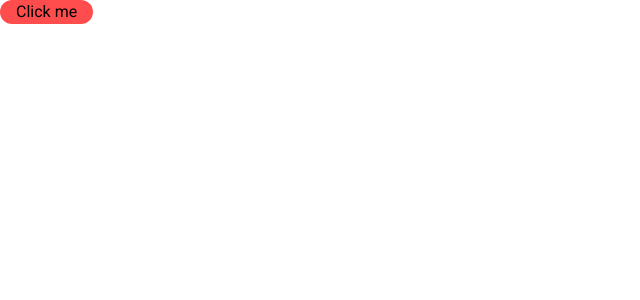
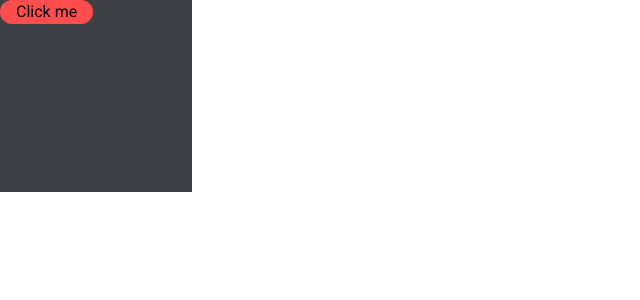
Before and after one commit to LM-Lucas-e-Marcelo/coinkeeper-frontend, a Next.js app: page / in a window 1280 px wide. Shown: the top 300 px of the page, without its empty margins (0-640 px from the left). Built offline with nearby package versions, Linux system fonts and the light colour scheme.

Commit message:
add slots

```diff
--- a/src/app/page.tsx
+++ b/src/app/page.tsx
@@ -1,5 +1,9 @@
 import { Button } from '@/components/button'
 
 export default function Home() {
-  return <Button color="secondary">Click me</Button>
+  return (
+    <Button color="secondary" boxColor="secondary">
+      Click me
+    </Button>
+  )
 }
--- a/src/components/button.tsx
+++ b/src/components/button.tsx
@@ -1,16 +1,28 @@
 import { tv, type VariantProps } from 'tailwind-variants'
 
 export const button = tv({
-  base: 'px-4 rounded-full hover:opacity-80',
+  slots: {
+    base: 'px-4 rounded-full hover:opacity-80',
+    box: 'h-48 w-48',
+  },
   variants: {
     color: {
       primary: 'bg-primary',
       secondary: 'bg-red',
     },
+    boxColor: {
+      primary: {
+        box: 'bg-red',
+      },
+      secondary: {
+        box: 'bg-zinc-700',
+      },
+    },
   },
 
   defaultVariants: {
     color: 'primary',
+    boxColor: 'primary',
   },
 })
 
@@ -20,6 +32,12 @@ interface ButtonProps extends ButtonVariants {
   children: React.ReactNode
 }
 
-export const Button = (props: ButtonProps) => {
-  return <button className={button(props)}>{props.children}</button>
+export const Button = ({ children, boxColor, color }: ButtonProps) => {
+  const { base, box } = button({ boxColor, color })
+
+  return (
+    <div className={box()}>
+      <button className={base()}>{children}</button>
+    </div>
+  )
 }
```
